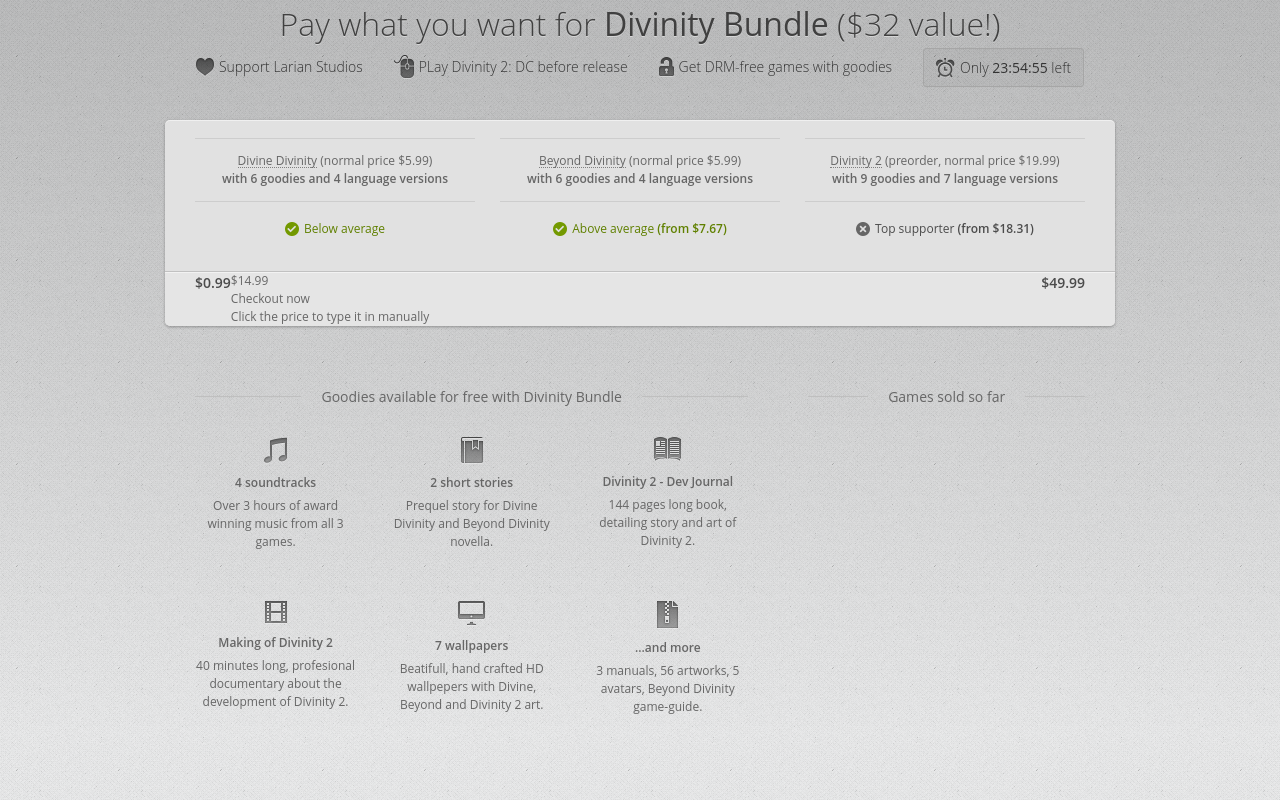
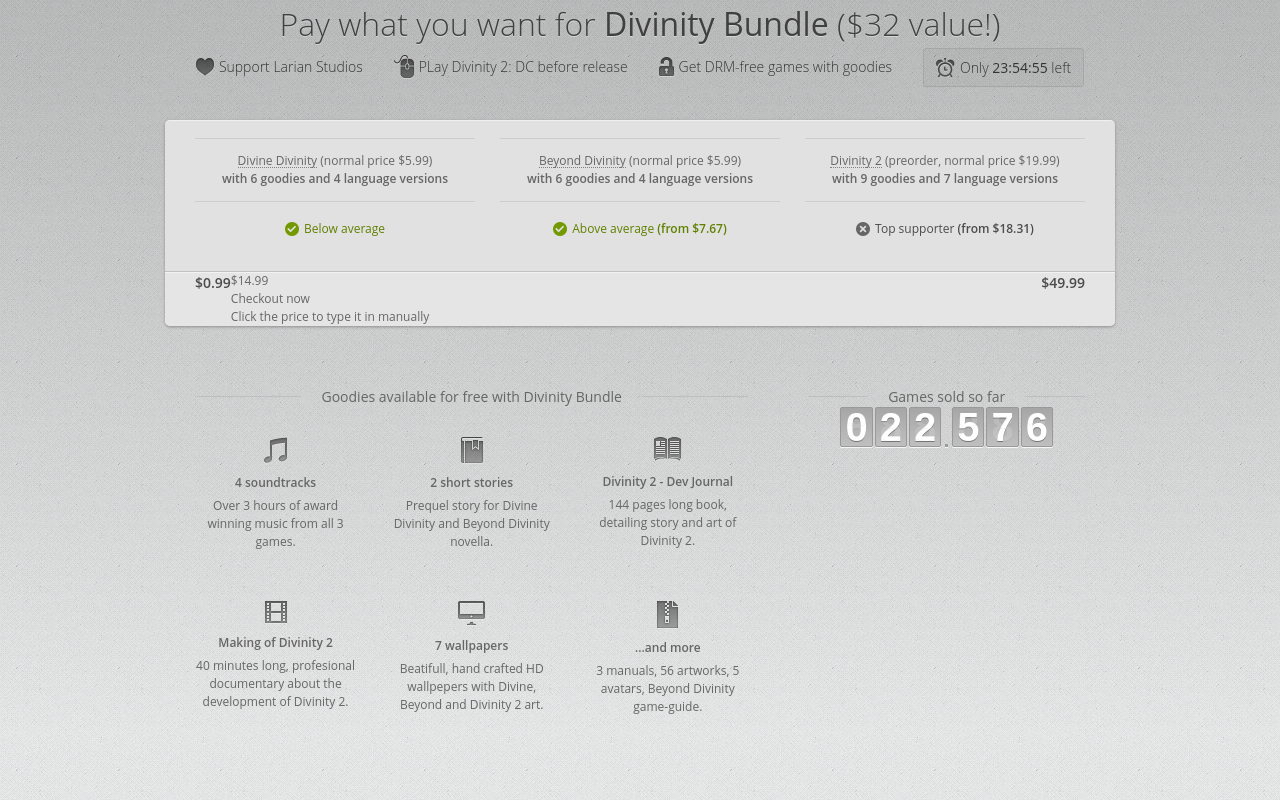
Before and after one commit to abderrahmane-tj/gog-front-end-task, a React (Create React App) app: page / in a window 1280 px wide. Built offline with nearby package versions, Linux system fonts and the light colour scheme.

Commit message:
add games sold digits

```diff
--- a/src/scripts/components/Goals.jsx
+++ b/src/scripts/components/Goals.jsx
@@ -3,6 +3,17 @@ export default function Goals() {
   return (
     <div className="goals">
       <div className="section-title"><span>Games sold so far</span></div>
+      <div className="games-sold">
+        <div className="number">
+          <div className="digit">0</div>
+          <div className="digit">2</div>
+          <div className="digit">2</div>
+          <div className="dot-wrapper"><div className="dot" /></div>
+          <div className="digit">5</div>
+          <div className="digit">7</div>
+          <div className="digit">6</div>
+        </div>
+      </div>
     </div>
   );
 }
--- a/src/styles/_bottom.scss
+++ b/src/styles/_bottom.scss
@@ -16,11 +16,6 @@
     display: flex;
     flex-flow: row wrap;
   }
-}
-
-.goals {
-  flex: 1;
-  margin-left: 60px;
 }
 
 .section-title {
@@ -54,3 +49,56 @@
   font-weight: $semibold;
   margin-top: 5px;
 }
+
+.goals {
+  flex: 1;
+  margin-left: 60px;
+  text-align: center;
+}
+
+.digit {
+  display: inline-block;
+}
+
+.digit {
+  border: 1px solid #999999;
+  color: #ffffff;
+  font-family: "DS-Digital", sans-serif;
+  font-weight: $bold;
+  font-size: 40px;
+  line-height: 38px;
+  padding: 0 4px;
+  position: relative;
+  border-radius: 2px;
+  text-shadow: 0 1px 0 rgba(0, 0, 0, 0.35);
+  box-shadow: 0 1px 0 0 #f6f6f6;
+  background: #a6a6a6;
+  background:
+    linear-gradient(180deg, rgb(166, 166, 166) 0%, rgb(191, 191, 191) 100%);
+  &:before{
+    content: '8';
+    position: absolute;
+    opacity: 0.15;
+  }
+}
+
+.digit:not(:first-child) {
+  margin-left: 2px
+}
+
+.dot-wrapper {
+  width: 3px;
+  height: 3px;
+  margin-left: 4px;
+  margin-right: 2px;
+  display: inline-table;
+  vertical-align: bottom;
+}
+
+.dot {
+  width: 3px;
+  height: 3px;
+  background: #9b9b9b;
+  box-shadow: 0 1px 0 0 #f6f6f6;
+  display: table-cell;
+}
--- a/src/styles/app.css
+++ b/src/styles/app.css
@@ -164,10 +164,6 @@ body {
     display: flex;
     flex-flow: row wrap; }
 
-.goals {
-  flex: 1;
-  margin-left: 60px; }
-
 .section-title {
   font-size: 14px;
   text-align: center;
@@ -193,3 +189,48 @@ body {
 .short {
   font-weight: 600;
   margin-top: 5px; }
+
+.goals {
+  flex: 1;
+  margin-left: 60px;
+  text-align: center; }
+
+.digit {
+  display: inline-block; }
+
+.digit {
+  border: 1px solid #999999;
+  color: #ffffff;
+  font-family: "DS-Digital", sans-serif;
+  font-weight: 700;
+  font-size: 40px;
+  line-height: 38px;
+  padding: 0 4px;
+  position: relative;
+  border-radius: 2px;
+  text-shadow: 0 1px 0 rgba(0, 0, 0, 0.35);
+  box-shadow: 0 1px 0 0 #f6f6f6;
+  background: #a6a6a6;
+  background: linear-gradient(180deg, #a6a6a6 0%, #bfbfbf 100%); }
+  .digit:before {
+    content: '8';
+    position: absolute;
+    opacity: 0.15; }
+
+.digit:not(:first-child) {
+  margin-left: 2px; }
+
+.dot-wrapper {
+  width: 3px;
+  height: 3px;
+  margin-left: 4px;
+  margin-right: 2px;
+  display: inline-table;
+  vertical-align: bottom; }
+
+.dot {
+  width: 3px;
+  height: 3px;
+  background: #9b9b9b;
+  box-shadow: 0 1px 0 0 #f6f6f6;
+  display: table-cell; }
```
